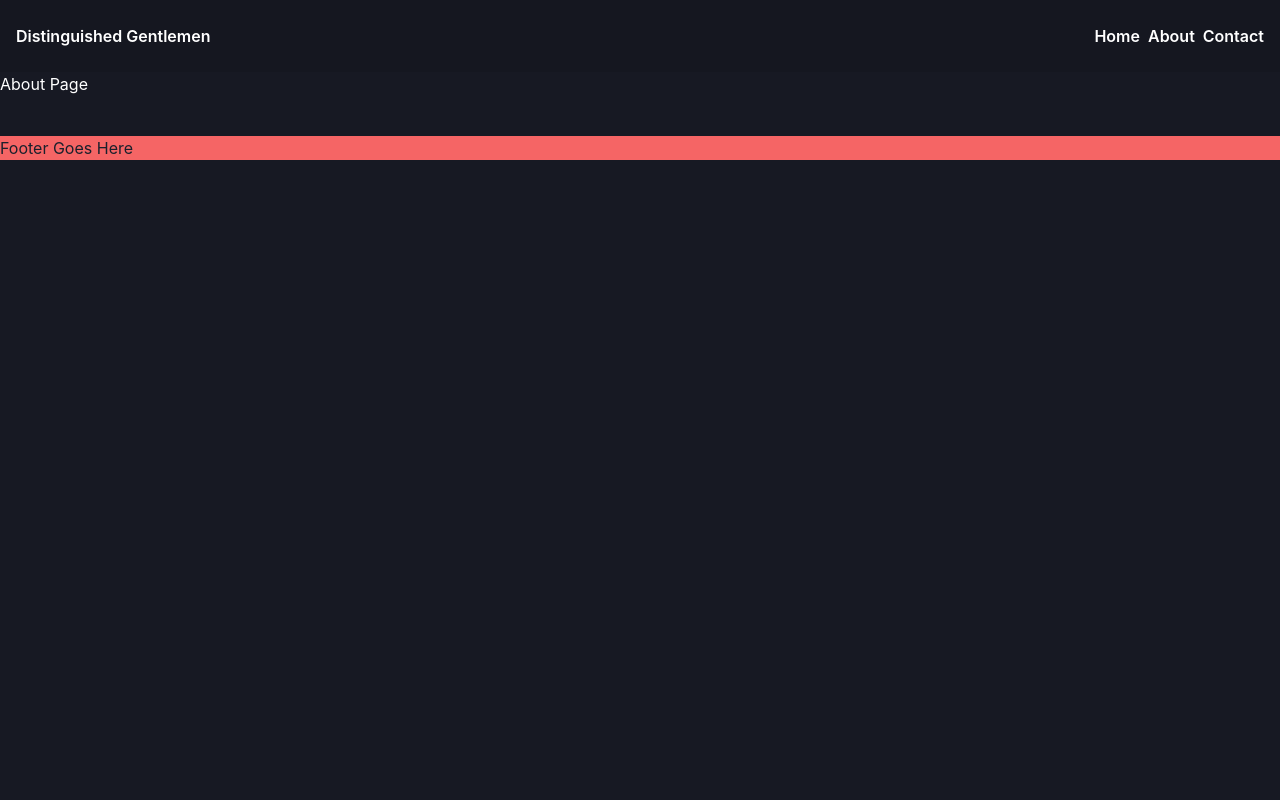
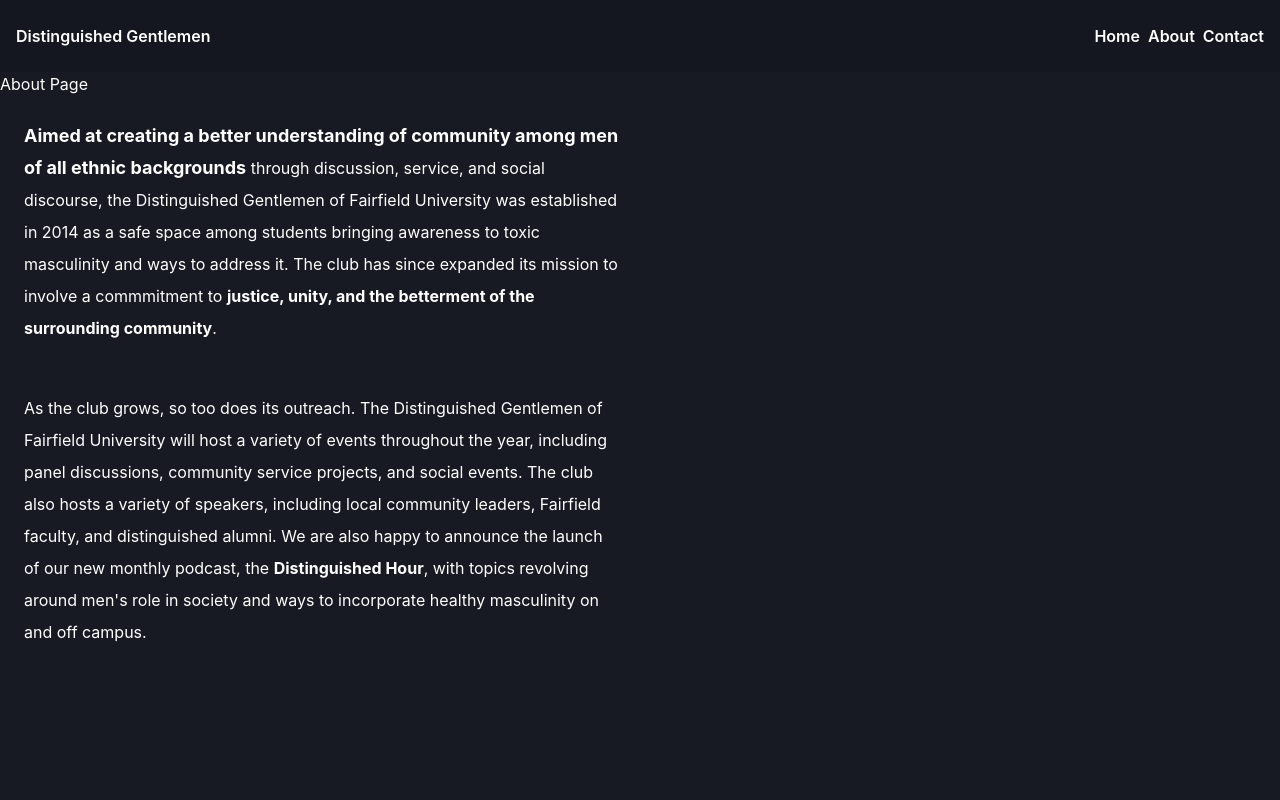
Before and after one commit to shoeJuice/distinguished-gentlemens-club, a Next.js app: page /about in a window 1280 px wide. Shown: the top 800 px of the page. Built offline with nearby package versions, Linux system fonts and the light colour scheme.

Commit message:
Changes: - Finalized changes on index page - Tweaks to Footer - Added main content to about page

```diff
--- a/modules/layout/Footer.tsx
+++ b/modules/layout/Footer.tsx
@@ -7,10 +7,13 @@
   return (
     <Box
       width="100%"
-      backgroundColor="red.400"
+      backgroundColor="blackAlpha.400"
       mt={10}
+      padding={4}
+      textAlign="center"
     >
-      <Text>Footer Goes Here</Text>
+      <Text fontWeight="light">Distinguished Gentlemen, 2022</Text>
+      <Text fontWeight="light">Fairfield University</Text>
     </Box>
   );
 };
--- a/modules/layout/MainLayout.tsx
+++ b/modules/layout/MainLayout.tsx
@@ -11,7 +11,7 @@
   return (
     <Box minHeight="100vh" backgroundColor="gray.900" width="100%">
       <Navbar />
-      <Container maxW="100%" color="white" p={0}>
+      <Container height="100%" maxW="100%" color="white" p={0}>
         {children}
       </Container>
       <Footer />
--- a/modules/widgets/NewsArticle.tsx
+++ b/modules/widgets/NewsArticle.tsx
@@ -24,7 +24,7 @@
         <Text fontSize="4xl">News Article</Text>
         <Flex
           alignItems="flex-start"
-          flexDirection={["column", "row"]}
+          flexDirection={"column"}
           justifyContent="flex-start"
           gap={4}
         >
@@ -32,8 +32,8 @@
             src="./images/news-placeholder.jpg"
             alignSelf="center"
             borderRadius={8}
-            height={["70%", "40%"]}
-            width={["70%", "40%"]}
+            height={["70%", "60%"]}
+            width={["70%", "60%"]}
           />
           <Box>
             <Text fontSize="3xl">Title</Text>
--- a/pages/about.tsx
+++ b/pages/about.tsx
@@ -1,19 +1,45 @@
 import { NextPage } from "next";
 import Head from "next/head";
-import { Box, Container, Text, Button, Flex, Image } from "@chakra-ui/react";
-
+import { Box, Container, Text, Button, Flex, Image, theme } from "@chakra-ui/react";
 
 const About: NextPage = () => {
   return (
-        <Box>
+    <Box height="100vh">
       <Head>
-            <title>About</title>
+        <title>
+          About Us - Distinguished Gentlemen of Fairfield University
+        </title>
       </Head>
       <Box>
         <Text>About Page</Text>
+        <Text padding={6} lineHeight='8' maxWidth="645px">
+          {<span style={{fontSize: theme.fontSizes["lg"], fontWeight: theme.fontWeights.bold}}>Aimed at creating a better understanding of community among men of all
+          ethnic backgrounds</span>} through discussion, service, and social discourse,
+          the Distinguished Gentlemen of Fairfield University was
+          established in 2014 as a safe space among students bringing awareness
+          to toxic masculinity and ways to address it. The club has since
+          expanded its mission to involve a commmitment to{" "}
+          {
+            <b>
+              justice, unity, and the betterment of the surrounding community
+            </b>
+          }
+          .
+        </Text>
+        <Text padding={6} lineHeight='8' maxWidth="645px">
+          As the club grows, so too does its outreach. The Distinguished
+          Gentlemen of Fairfield University will host a variety of events
+          throughout the year, including panel discussions, community service
+          projects, and social events. The club also hosts a variety of
+          speakers, including local community leaders, Fairfield faculty, and
+          distinguished alumni. We are also happy to announce the launch of our
+          new monthly podcast, the {<b>Distinguished Hour</b>}, with topics
+          revolving around men&apos;s role in society and ways to incorporate healthy
+          masculinity on and off campus.
+        </Text>
       </Box>
     </Box>
   );
-}
+};
 
 export default About;
```
Also changed, not shown: modules/widgets/FeaturedGuest.tsx (+10 -1 lines), pages/index.tsx (+4 -5 lines). Lines whose indentation alone changed are shown as unchanged.
